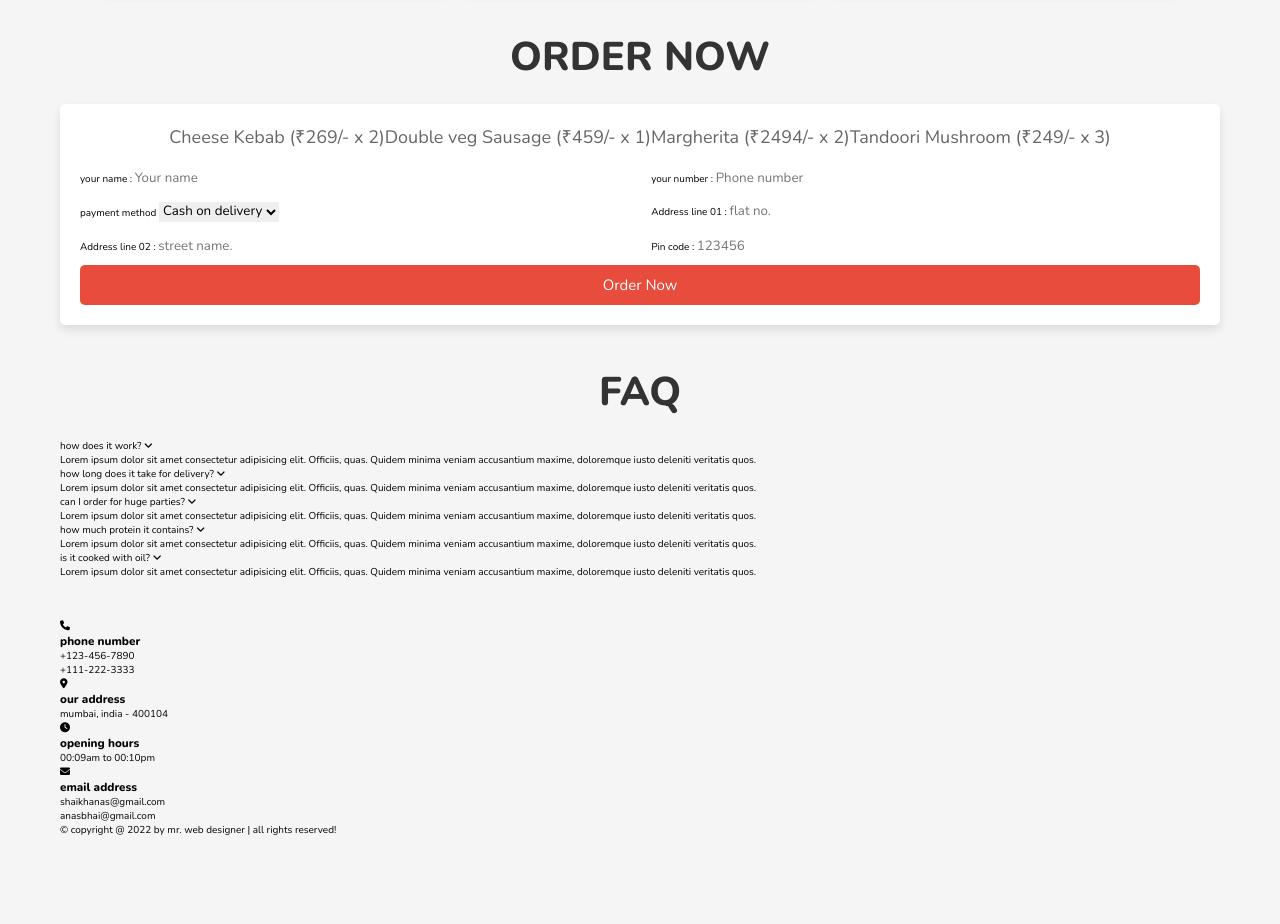
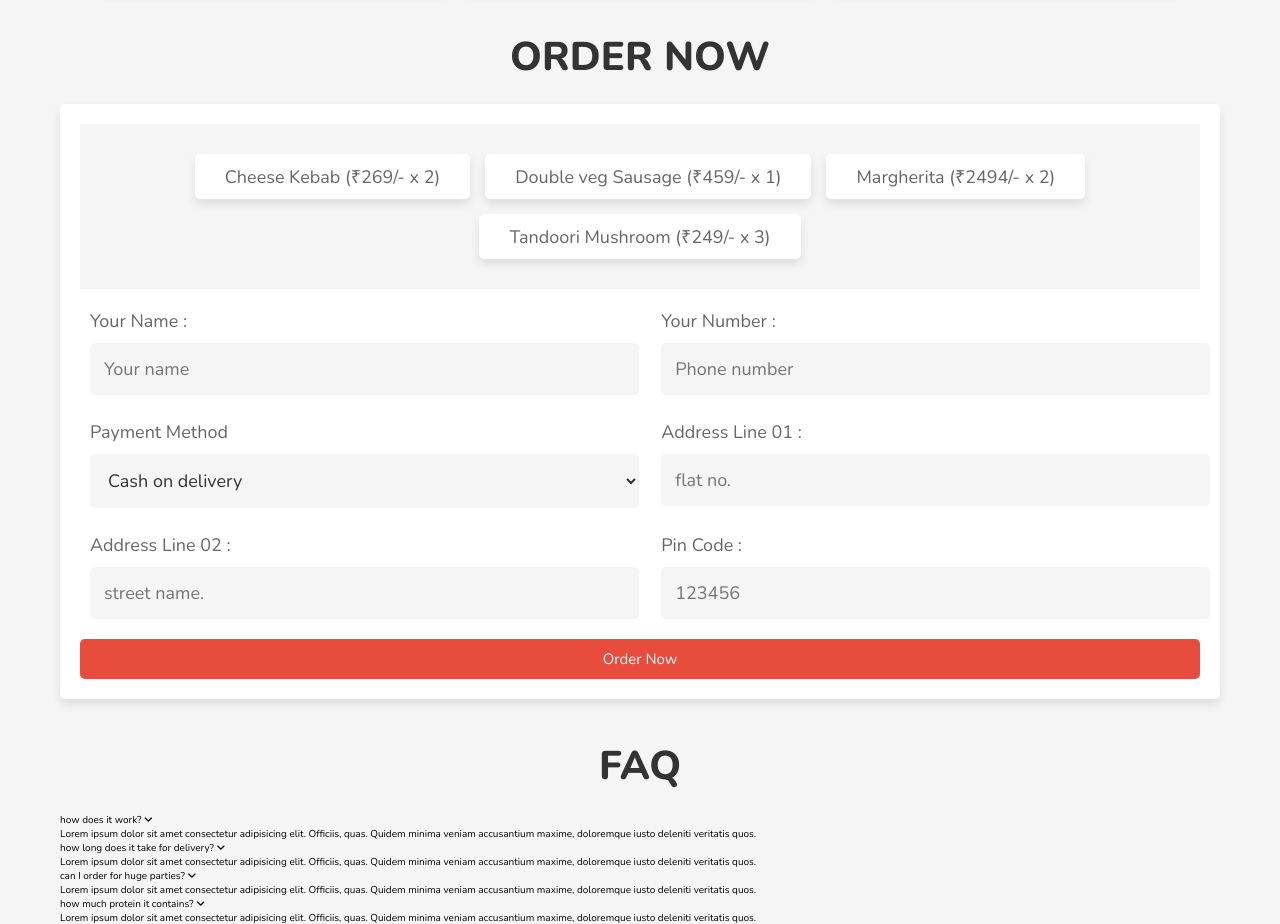
Before and after one commit to taurusilver7/pizza-hut, a plain HTML site: page index.html in a window 1280 px wide. Shown: the part 2960-3884 px from the top of the page. Before the commit the page ends 3817 px from the top, so only its background shows below. Drawn offline with nearby package versions, Linux system fonts and the light colour scheme.

Commit message:
oder custom

```diff
--- a/index.html
+++ b/index.html
@@ -616,7 +616,7 @@
             />
           </div>
           <div class="inputBox">
-            <span>payment method</span>
+            <span>Payment method</span>
             <select name="method" class="box">
               <option value="cash on delivery">Cash on delivery</option>
               <option value="credit card">Credit card</option>
--- a/style/style.css
+++ b/style/style.css
@@ -574,18 +574,22 @@ section {
 
 .orders form .display-orders {
   display: flex;
+  flex-wrap: wrap;
   align-items: flex-start;
+  background-color: var(--light-bg);
   justify-content: center;
   margin-bottom: 2rem;
-  gap: 1.5;
+  gap: 1.5rem;
+  padding: 3rem 2rem;
 }
 
 .orders form .display-orders p {
   font-size: 1.8rem;
   color: var(--light-color);
-  background-color: var(--light-bg)
+  background-color: var(--white);
   padding: 1rem 3rem;
   border-radius: 0.5rem;
+  box-shadow: var(--box-shadow);
 }
 
 .orders form .display-order p span {
@@ -602,6 +606,25 @@ section {
 .orders form .flex .inputBox {
   width: 49%;
 }
+
+.orders form .flex .inputBox span {
+  font-size: 1.8rem;
+  text-transform: capitalize;
+  color: var(--light-color);
+  padding-left: 1rem;
+}
+
+.orders form .flex .inputBox .box {
+  width: 100%;
+  background-color: var(--light-bg);
+  padding: 1.4rem;
+  font-size: 1.8rem;
+  color: var(--black);
+  border-radius: 0.5rem;
+  margin: 1rem;
+}
+
+.orders form .flex .inputBox
 
 /* Media Queries */
 
@@ -635,7 +658,7 @@ section {
     font-size: 4rem;
     word-spacing: 0rem;
   }
-  .order form .flex .inputBox {
+  .orders form .flex .inputBox {
     width: 100%;
   }
 }
```
